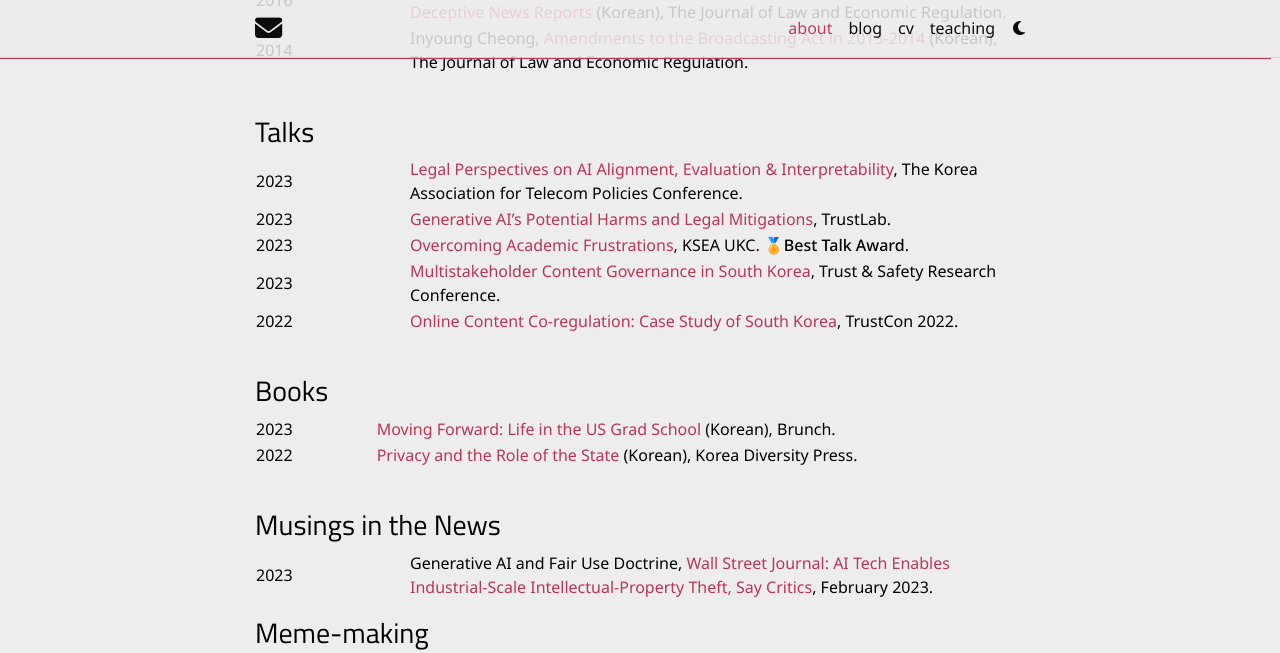
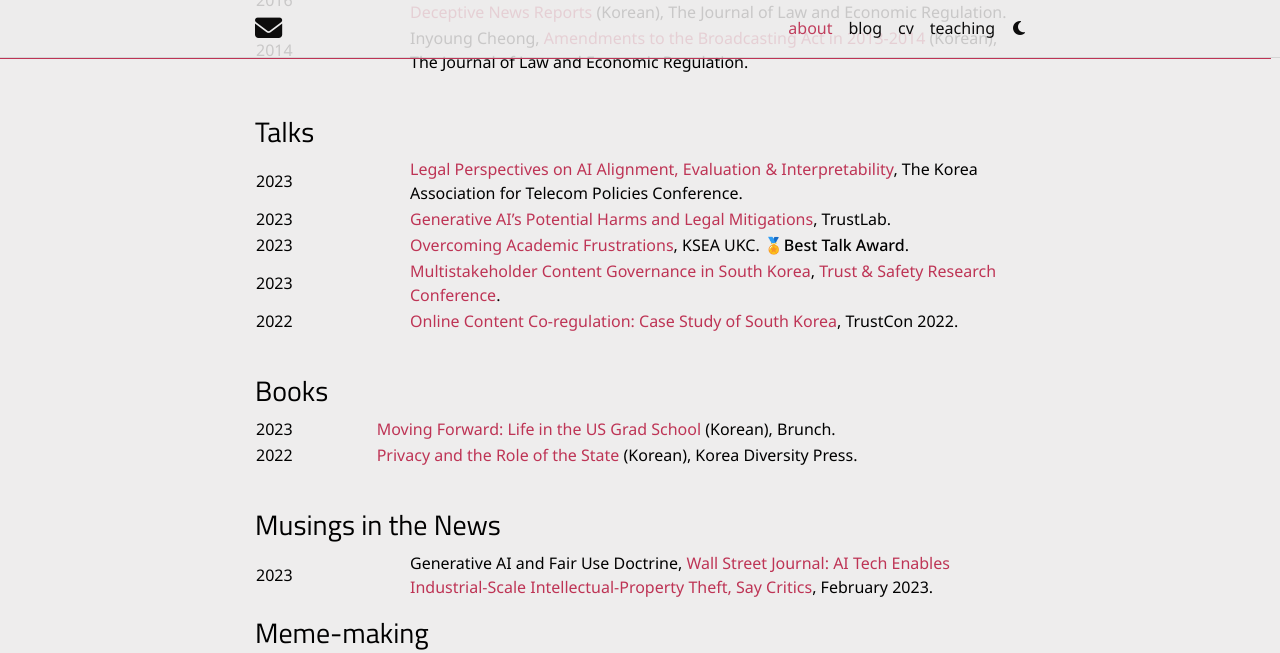
Before and after one commit to inyoungcheong/inyoungcheong.github.io, a Jekyll site: the page built from _pages/about.md, in a window 1280 px wide and 900 px high, scrolled down 3507 px, cut to the strip 0-653 px from the top of the window. Built offline with Jekyll 4.4.1, drawn with Linux system fonts in a browser that asks for light colours; emoji names are drawn with the system emoji font; some web fonts are replaced; comment, search, counter and statistics services are not loaded; a style sheet for code colours, icons or effects is not loaded; part of the change alters nothing that is shown.

```diff
--- a/_pages/about.md
+++ b/_pages/about.md
@@ -233,7 +233,7 @@ Before arriving in Seattle, I was a regulator and policymaker in South Korea, as
     </tr>
     <tr>
       <td markdown="span">2023</td>
-      <td markdown="span">[Multistakeholder Content Governance in South Korea](https://conferences.law.stanford.edu/tsrc/sessions/research-session-6/), Trust & Safety Research Conference.</td>
+      <td markdown="span">[Multistakeholder Content Governance in South Korea](https://inyoungcheong.github.io\assets\pdf\multistakeholder.pdf), [Trust & Safety Research Conference](https://conferences.law.stanford.edu/tsrc/sessions/research-session-6/).</td>
     </tr>
     <tr>
       <td markdown="span">2022</td>
```
Also changed, not shown: 1 other file.
